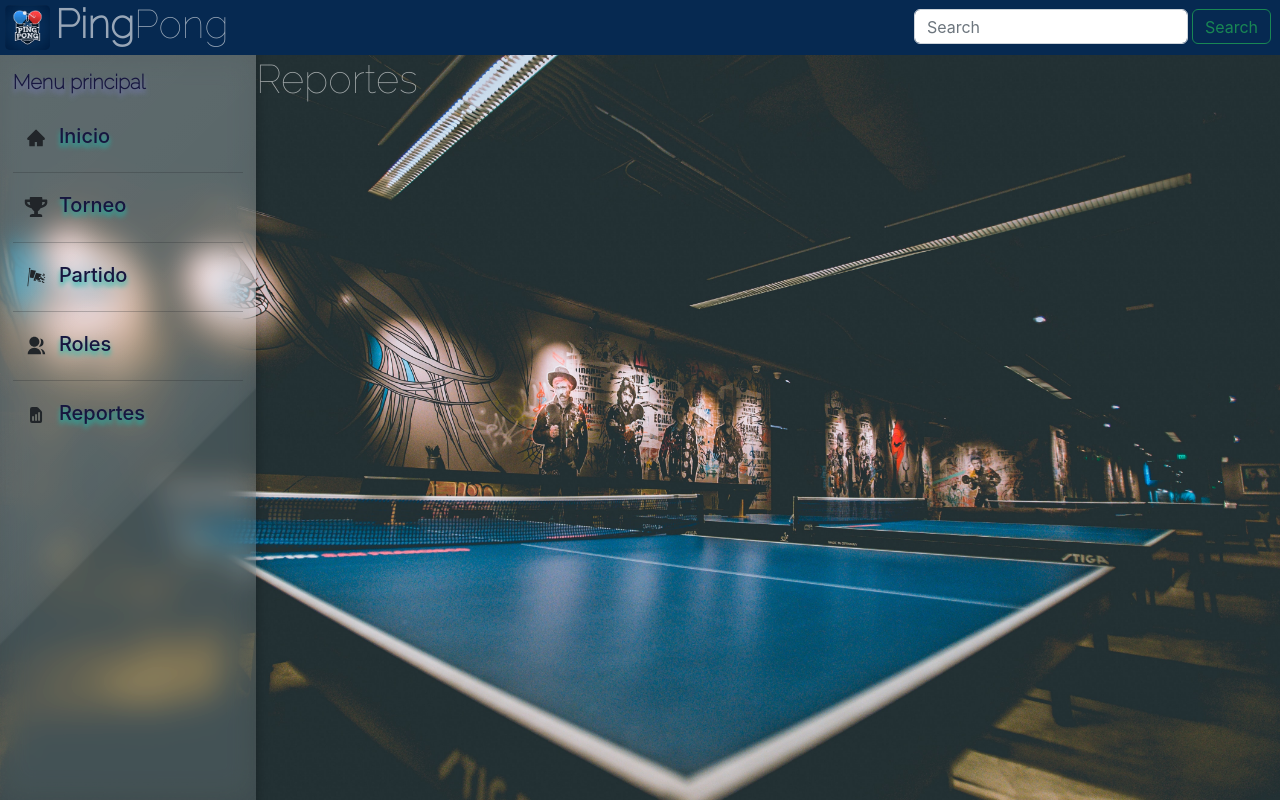
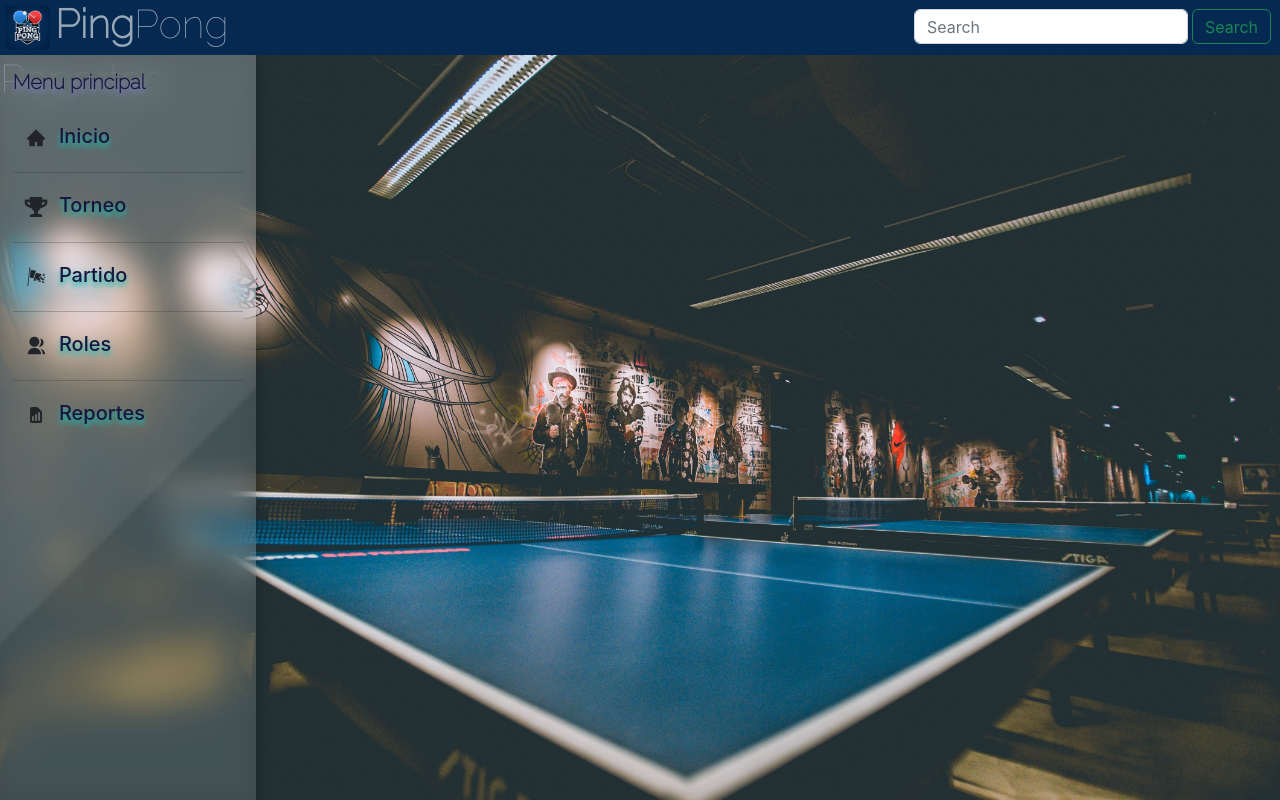
Before and after one commit to Zelechos/Torneos-de-Tenis-de-Mesa-basado-en-llaves, a React (Create React App) app in the folder frontend/: page /reportes in a window 1280 px wide. Built offline with nearby package versions, Linux system fonts and the light colour scheme.

Commit message:
docs: sprint 2 was modified

```diff
--- a/frontend/src/landing_page/vertical_menu/Menu.css
+++ b/frontend/src/landing_page/vertical_menu/Menu.css
@@ -5,7 +5,7 @@
 
 .rutas {
   width: 100%;
-  margin-left: 20%;
+  margin-left:. 20%;
 }
 
 .container-menu-principal {
```
Also changed, not shown: 2 other files (tests, documents, lock files or other folders).
